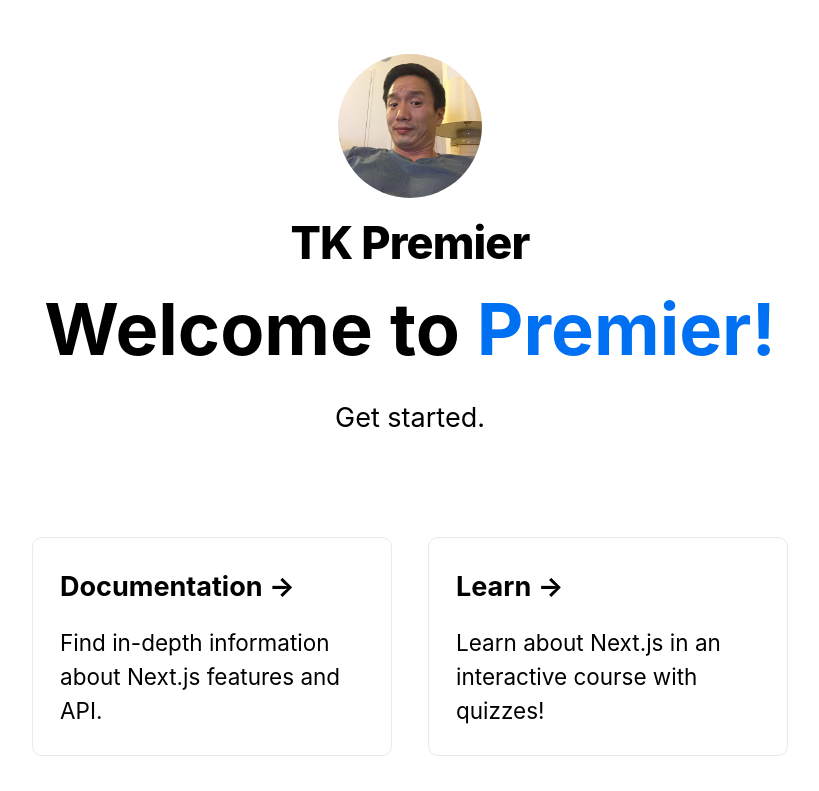
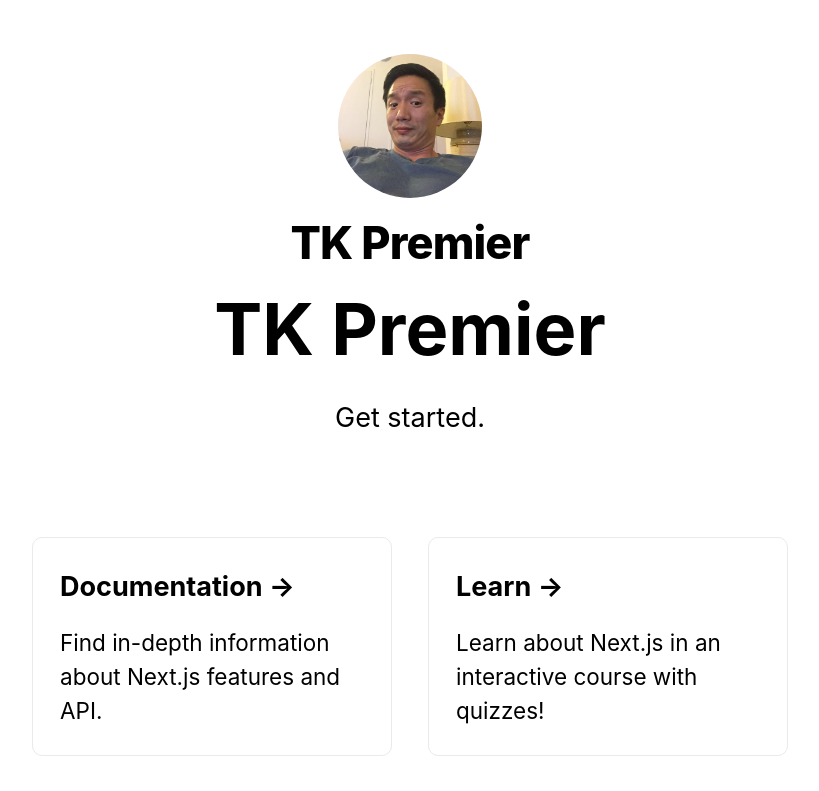
Before and after one commit to tkpremier/github-pages, a Next.js app: page / in a window 1280 px wide. Shown: the top 791 px of the page, without its empty margins (230-1049 px from the left). Built offline with nearby package versions, Linux system fonts and the light colour scheme; what showdown would draw is missing.

Commit message:
test update

```diff
--- a/pages/index.js
+++ b/pages/index.js
@@ -22,7 +22,7 @@
         <link rel="icon" href="/favicon.ico" />
       </Head>
       <h1 className="title">
-        Welcome to <Link href="/posts/first-post"><a>Premier!</a></Link>
+        TK Premier
       </h1>
 
       <p className="description" onClick={handleClick}>
```
